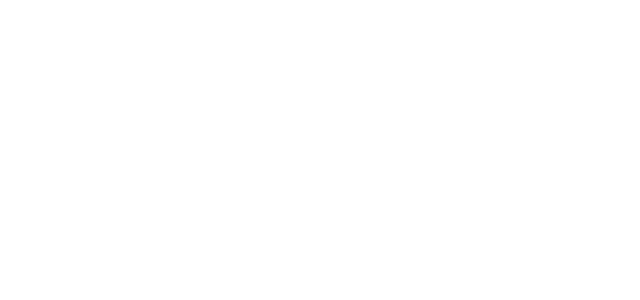
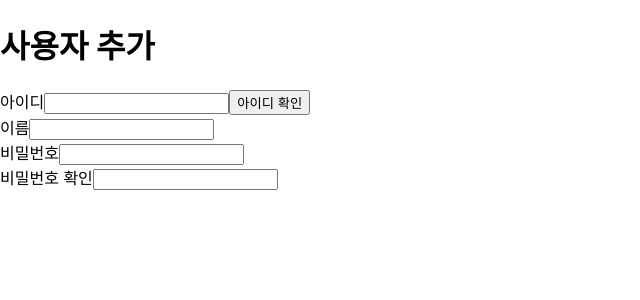
Before and after one commit to coolcjg/pipe-react, a React (Create React App) app: page /write in a window 1280 px wide. Before the commit this address had no page. Shown: the top 300 px of the page, without its empty margins (0-640 px from the left). Built offline with nearby package versions, Linux system fonts and the light colour scheme.

Commit message:
글쓰기 폼 작업중

```diff
--- a/src/App.js
+++ b/src/App.js
@@ -1,6 +1,8 @@
-import React, { Component } from 'react';
+import React from 'react';
 import { BrowserRouter, Routes, Route } from 'react-router-dom';
 import Main from './view/main';
+
+import Write from './view/write';
 import List from './view/list';
 
 const App = () => {
@@ -9,6 +11,7 @@ const App = () => {
       <BrowserRouter>
         <Routes>
           <Route path="/" element={<Main />}></Route>
+          <Route path="/write" element={<Write />}></Route>
           <Route path="/list" element={<List />}></Route>
         </Routes>
       </BrowserRouter>
--- a/src/view/list.js
+++ b/src/view/list.js
@@ -1,21 +1,22 @@
 import axios from "axios";
-import { useEffect } from "react";
+import { useState, useEffect } from "react";
+import UserList from './userList';
 
 const List = () => {
 
     const baseUrl = 'http://localhost:8080/userList';
 
+    const [userList, setUserList] = useState([]);
 
     useEffect(() => {
-        userList();
-        console.log("실행");
+        userListSelect();
     }, []);
 
-
-    async function userList() {
+    async function userListSelect() {
         await axios.get(baseUrl)
             .then((response) => {
                 console.log(response);
+                setUserList(response.data.list);
             })
             .catch((error) => {
                 console.error(error);
@@ -25,6 +26,19 @@ const List = () => {
     return (
         <>
             <h3>리스트</h3>
+            <table>
+                <thead>
+                    <tr>
+                        <th>아이디</th>
+                        <th>이름</th>
+                    </tr>
+                </thead>
+                <tbody>
+                    <UserList userList={userList} />
+                </tbody>
+            </table>
+
+
         </>
     )
 }
--- /dev/null
+++ b/src/view/userList.js
@@ -0,0 +1,20 @@
+const UserList = (props) => {
+
+    const userList = props.userList;
+
+    const listItem = userList.map((user) =>
+        <tr key={user.userId}>
+            <td>{user.userId}</td>
+            <td>{user.userName}</td>
+        </tr>
+    );
+
+    return (
+        <>
+            {listItem}
+        </>
+
+    )
+}
+
+export default UserList;
--- /dev/null
+++ b/src/view/write.js
@@ -0,0 +1,57 @@
+import { useState, useEffect } from 'react';
+
+const Write = () => {
+
+    const [inputs, setInputs] = useState({
+        userId: '',
+        userName: '',
+    });
+
+    useEffect(() => {
+        console.log(inputs);
+    }, [inputs]);
+
+    const idCheck = () => {
+
+    }
+
+    const handleChange = (e) => {
+        const { name, value } = e.target;
+
+        const nextInputs = {
+            ...inputs,
+            [name]: value,
+        }
+
+        setInputs(nextInputs);
+    }
+
+
+    return (
+        <>
+            <h1>사용자 추가</h1>
+
+            <form>
+                <div>
+                    <label htmlFor="userId">아이디</label>
+                    <input type="text" id="userId" name="userId" value={inputs.userId} onChange={handleChange} />
+                    <input type="button" id="userIdCheck" value="아이디 확인" onClick={idCheck} />
+                </div>
+                <div>
+                    <label htmlFor="userName">이름</label>
+                    <input type="text" id="userName" name="userName" value={inputs.userName} onChange={handleChange} />
+                </div>
+                <div>
+                    <label htmlFor="password">비밀번호</label>
+                    <input type="password" id="password" name="password" />
+                </div>
+                <div>
+                    <label htmlFor="password2">비밀번호 확인</label>
+                    <input type="password" id="password2" name="password2" />
+                </div>
+            </form>
+        </>
+    )
+}
+
+export default Write;
```
